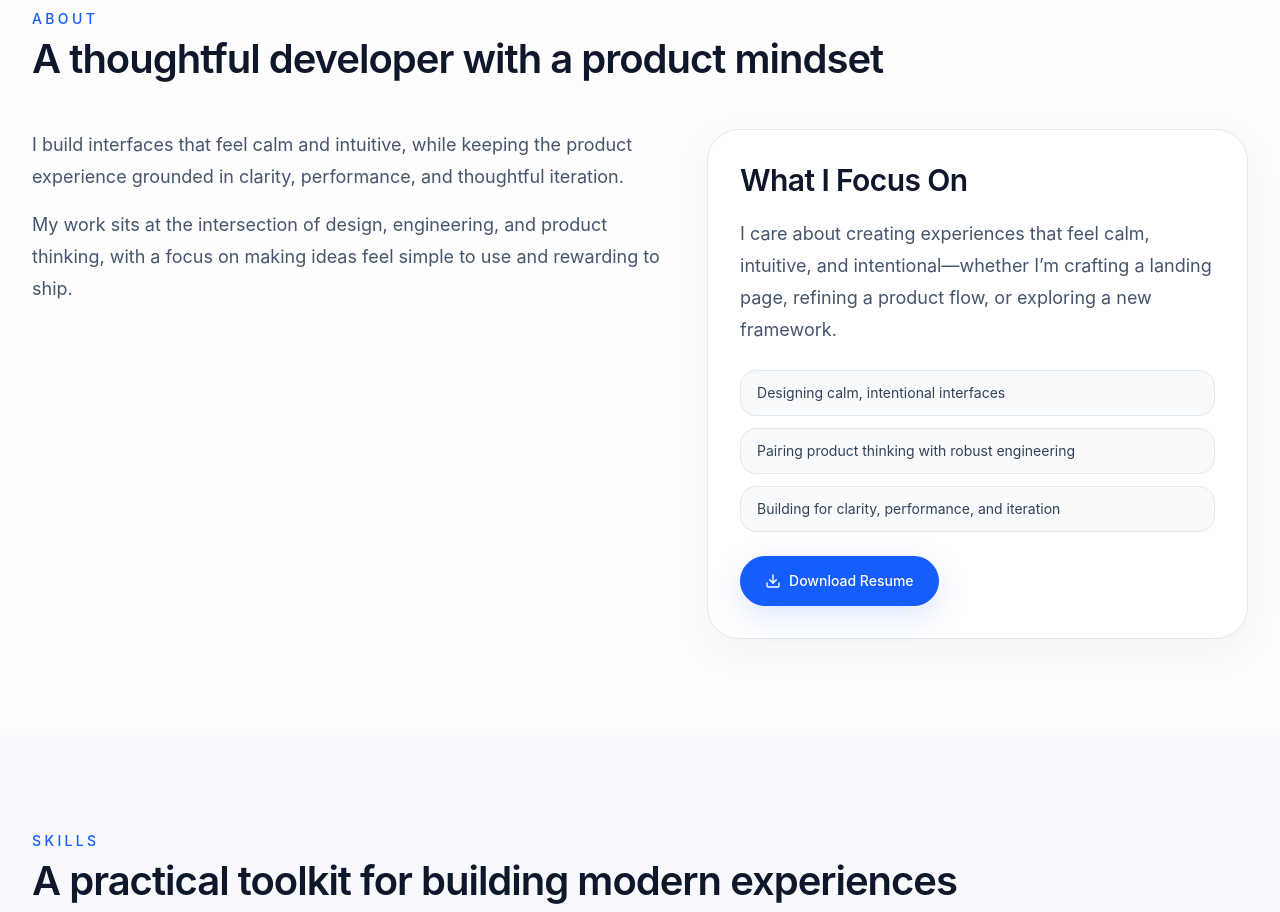
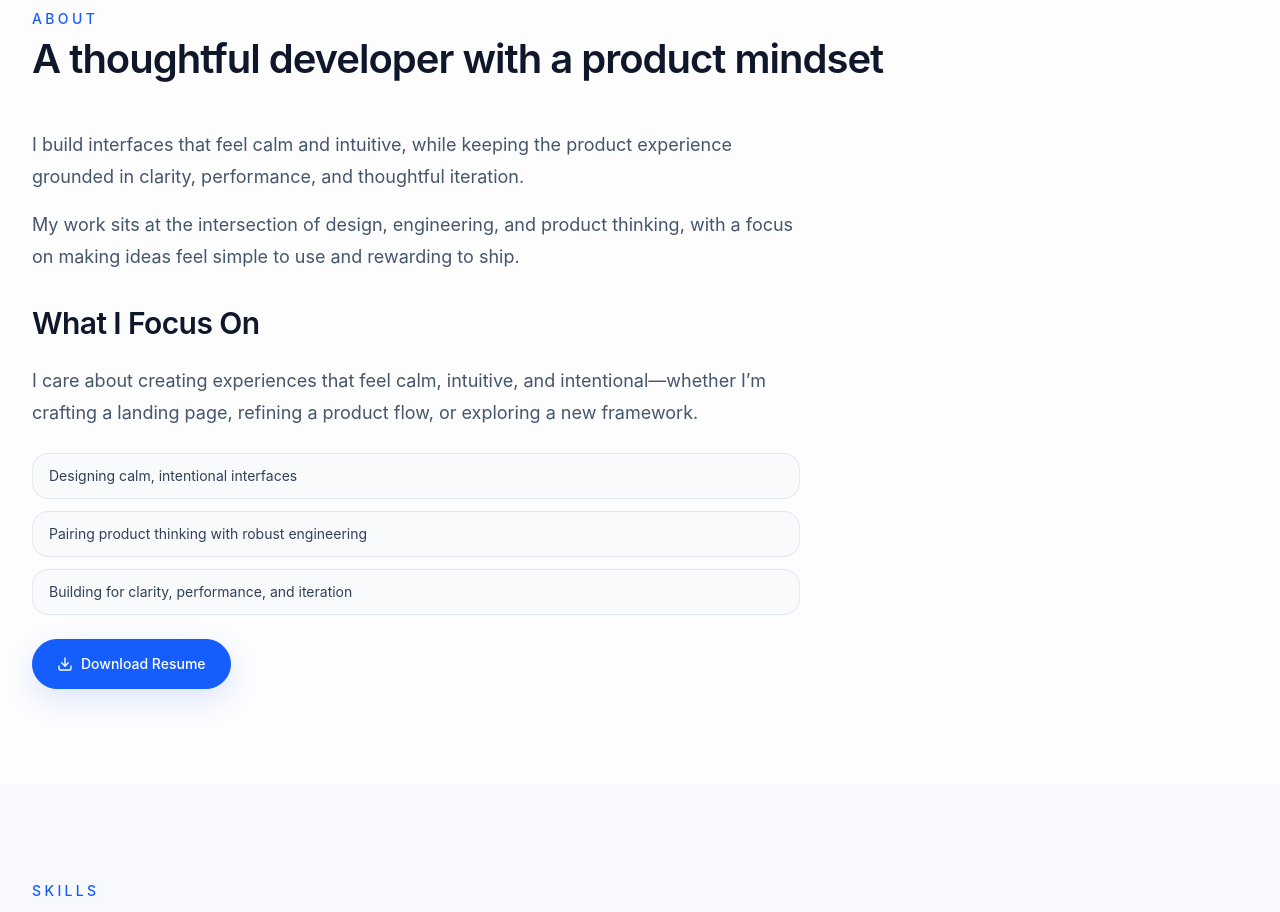
Before and after one commit to Arpita3011-projects/my_portfolio_website, a React (Vite) app: page / in a window 1280 px wide. Shown: the part 960-1872 px from the top of the page. Built offline with nearby package versions, Linux system fonts and the light colour scheme.

Commit message:
feat: refine project cards

```diff
--- a/src/components/sections/About.jsx
+++ b/src/components/sections/About.jsx
@@ -12,7 +12,7 @@ function About() {
 
   return (
     <Section id="about" eyebrow={aboutContent.eyebrow} title={aboutContent.title} className="bg-white/70">
-      <div ref={ref} className="grid gap-10 lg:grid-cols-[1.08fr_0.92fr] lg:items-start">
+      <div ref={ref} className="max-w-3xl">
         <motion.div
           initial={{ opacity: 0, y: 20 }}
           animate={isInView ? { opacity: 1, y: 0 } : { opacity: 0, y: 20 }}
@@ -21,20 +21,13 @@ function About() {
         >
           <div className="space-y-4">
             {aboutContent.intro.map((paragraph) => (
-              <p key={paragraph} className="max-w-2xl text-lg leading-8 text-slate-600">
+              <p key={paragraph} className="text-lg leading-8 text-slate-600">
                 {paragraph}
               </p>
             ))}
           </div>
-        </motion.div>
 
-        <motion.div
-          initial={{ opacity: 0, y: 24 }}
-          animate={isInView ? { opacity: 1, y: 0 } : { opacity: 0, y: 24 }}
-          transition={{ duration: 0.55, delay: 0.08, ease: 'easeOut' }}
-          className="rounded-4xl border border-slate-200 bg-white p-8 shadow-[0_12px_40px_rgba(15,23,42,0.04)]"
-        >
-          <Heading as="h3" className="mb-5">
+          <Heading as="h3" className="mt-8">
             {aboutContent.builderTitle}
           </Heading>
           <p className="text-lg leading-8 text-slate-600">{aboutContent.builderText}</p>
```
Also changed, not shown: src/App.jsx (+7 -1 lines).
